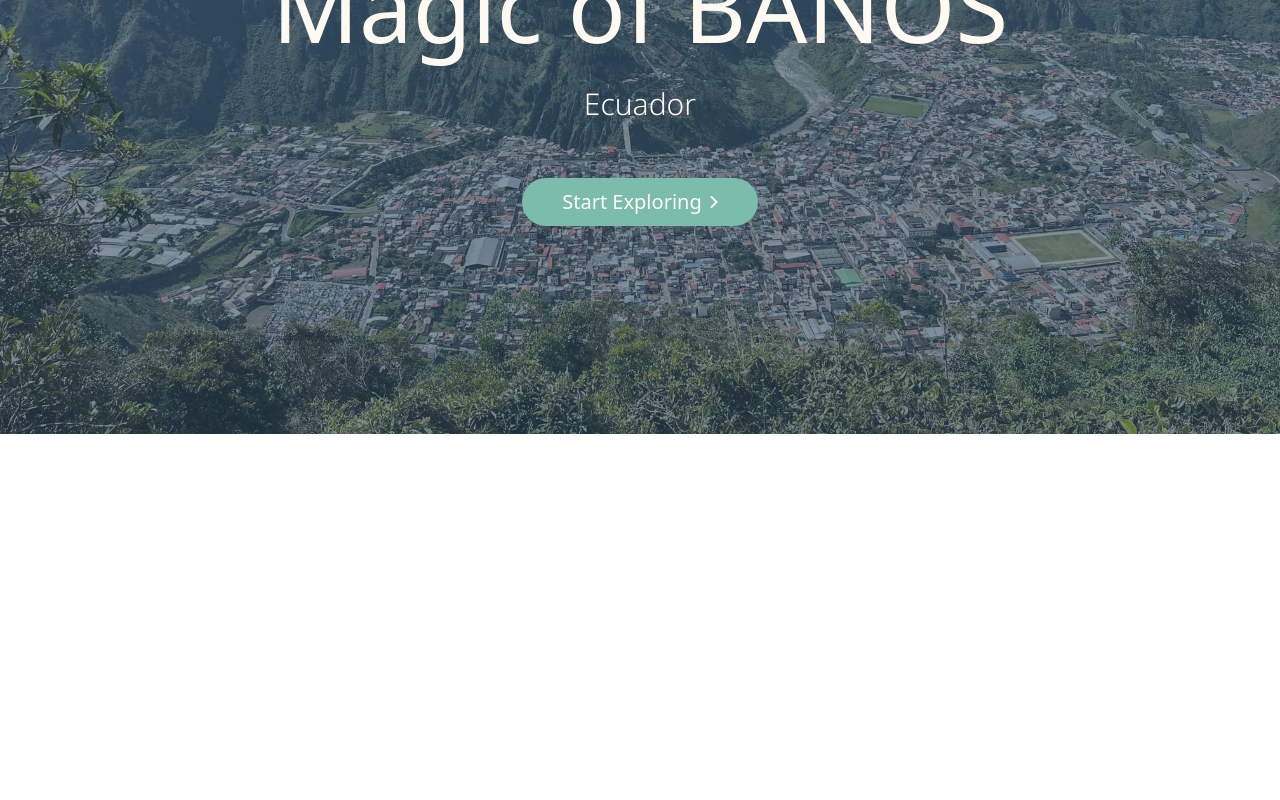
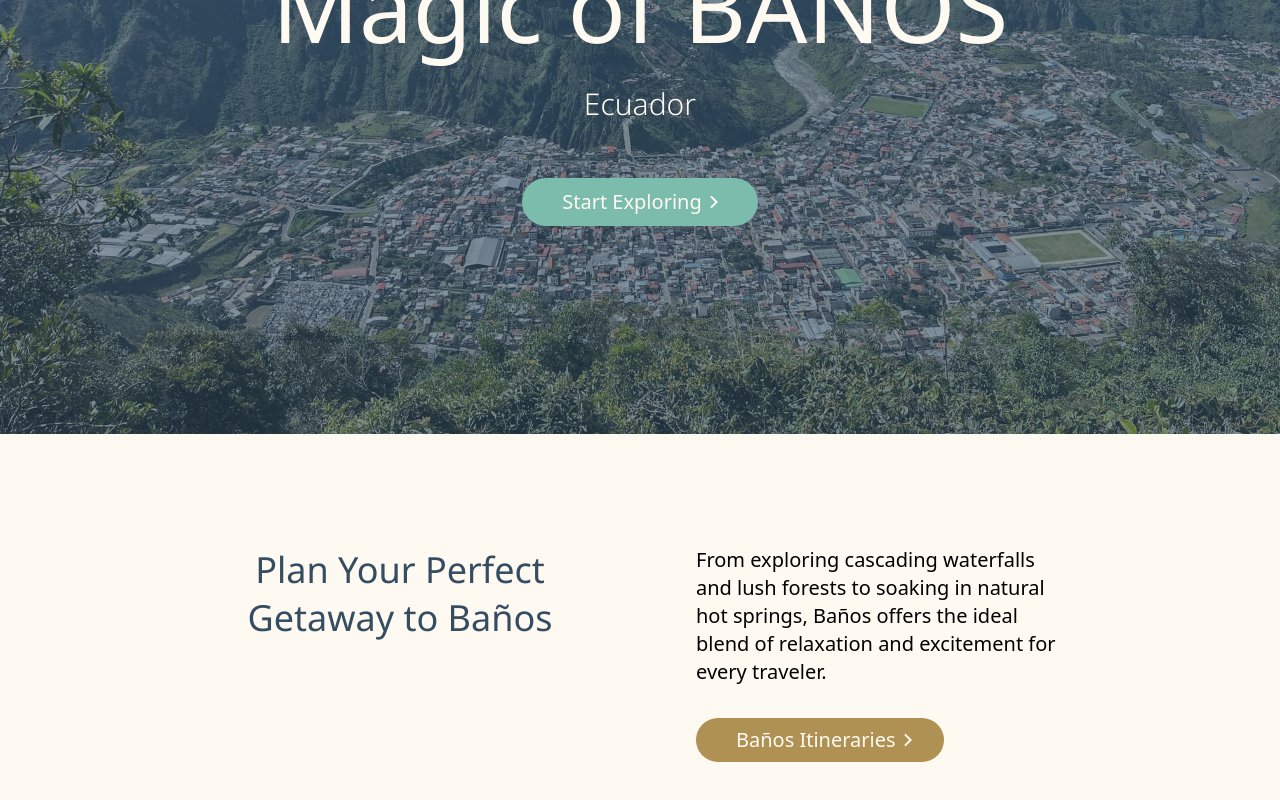
Before and after one commit to k-kenney/magical-banos, a React (Vite) app: page / in a window 1280 px wide. Shown: the part 366-1166 px from the top of the page. Before the commit the page ends 800 px from the top, so only its background shows below. Built offline with nearby package versions, Linux system fonts and the light colour scheme.

Commit message:
styled second part of homepage

```diff
--- /dev/null
+++ b/src/components/Homepage/BanosGetaway.jsx
@@ -0,0 +1,27 @@
+import { RiArrowRightSLine } from "react-icons/ri";
+import { Link } from "react-router-dom";
+
+const BanosGetaway = () => {
+  return (
+    <>
+      <div className="flex align-middle m-auto px-40 py-28 ">
+        <h2 className="w-1/2 text-4xl px-20 font-title text-darkBlue leading-[3rem]">Plan Your Perfect Getaway to Baños</h2>
+        <div className="w-1/2 text-left px-14">
+          <p className="text-xl text-para">
+            From exploring cascading waterfalls and lush forests to soaking in
+            natural hot springs, Baños offers the ideal blend of relaxation and
+            excitement for every traveler.
+          </p>
+          <button className="bg-darkTan text-lightBeige rounded-3xl py-2 px-6 text-xl pl-10 mt-8">
+            <Link className="flex justify-center align-middle" to="/contact">
+              Baños Itineraries
+              <RiArrowRightSLine className="mt-0.5 text-2xl" />
+            </Link>
+          </button>
+        </div>
+      </div>
+    </>
+  );
+};
+
+export default BanosGetaway;
--- a/src/components/Navbar.jsx
+++ b/src/components/Navbar.jsx
@@ -4,7 +4,7 @@ import logo from "../assets/banos-logo.svg";
 const Navbar = () => {
   return (
     <>
-      <nav className="fixed w-full z-20 flex items-center justify-between px-8 py-0">
+      <nav className="fixed top-0 left-0 w-full z-20 flex items-center justify-between px-8 py-0 bg-transparent">
         <Link to="/" className="w-1/6">
           <img
             className="md:w-[160px] md:h-[160px] w-[120px] h-[120px] "
--- a/src/screens/Homepage.jsx
+++ b/src/screens/Homepage.jsx
@@ -1,3 +1,4 @@
+import BanosGetaway from "../components/Homepage/BanosGetaway"
 import HomepageHero from "../components/Homepage/HomepageHero"
 
 
@@ -5,6 +6,7 @@ const Homepage = () => {
   return (
     <>
     <HomepageHero />
+    <BanosGetaway />
     </>
   )
 }
```
